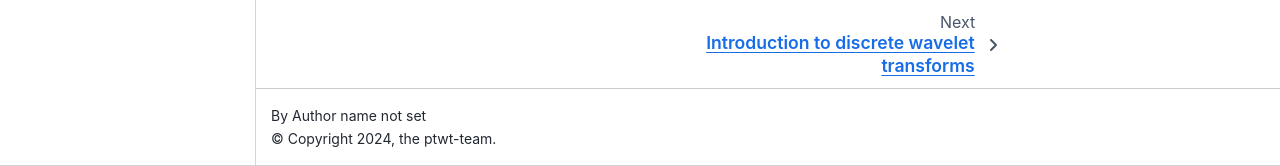
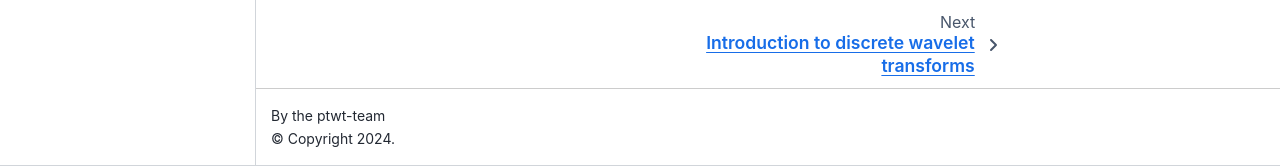
Before and after one commit to v0lta/PyTorch-Wavelet-Toolbox, a Sphinx documentation site: the page built from docs/index.rst, in a window 1280 px wide and 982 px high. Shown: the part 816-982 px from the top of the window. Built offline with Sphinx 7.4.7 and the Sphinx Book theme 1.1.4, drawn with Linux system fonts in a browser that asks for light colours; some of the changed lines change nothing that is shown.

Commit message:
set author to ptwt team in docs.

```diff
--- a/docs/conf.py
+++ b/docs/conf.py
@@ -19,7 +19,8 @@ sys.path.insert(0, os.path.abspath("../src"))
 # -- Project information -----------------------------------------------------
 
 project = "PyTorch-Wavelet-Toolbox"
-copyright = "2024, the ptwt-team"
+copyright = "2024"
+author = "the ptwt-team"
 
 # -- General configuration ---------------------------------------------------
 
```
